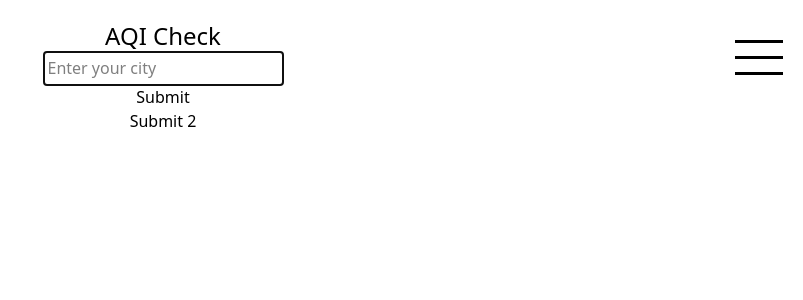
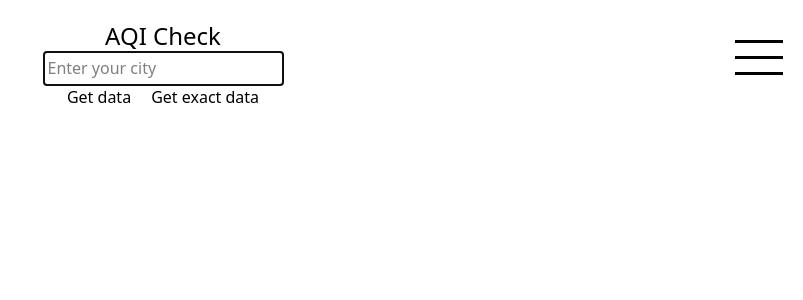
Before and after one commit to R3ndrex/AQICheck, a React (Vite) app: page / in a window 1280 px wide. Shown: the top 300 px of the page, without its empty margins (477-1280 px from the left). Built offline with nearby package versions, Linux system fonts and the light colour scheme; no server answers.

Commit message:
Add cursor pointer to second button, make text more explicit add container for them

```diff
--- a/src/components/MainPage/MainPage.jsx
+++ b/src/components/MainPage/MainPage.jsx
@@ -76,14 +76,18 @@ function MainPage() {
                     value={inputValue}
                     onChange={(e) => setInputValue(e.target.value)}
                 />
+                <div className="flex gap-5">
                     <button
                         className="cursor-pointer"
                         type="submit"
                         onClick={handleSubmit}
                     >
-                    Submit
+                        Get data
                     </button>
-                <button onClick={handleSubmit2}>Submit 2</button>
+                    <button className="cursor-pointer" onClick={handleSubmit2}>
+                        Get exact data
+                    </button>
+                </div>
             </header>
             <>
                 {error && (
```
Lines whose indentation alone changed are shown as unchanged.
